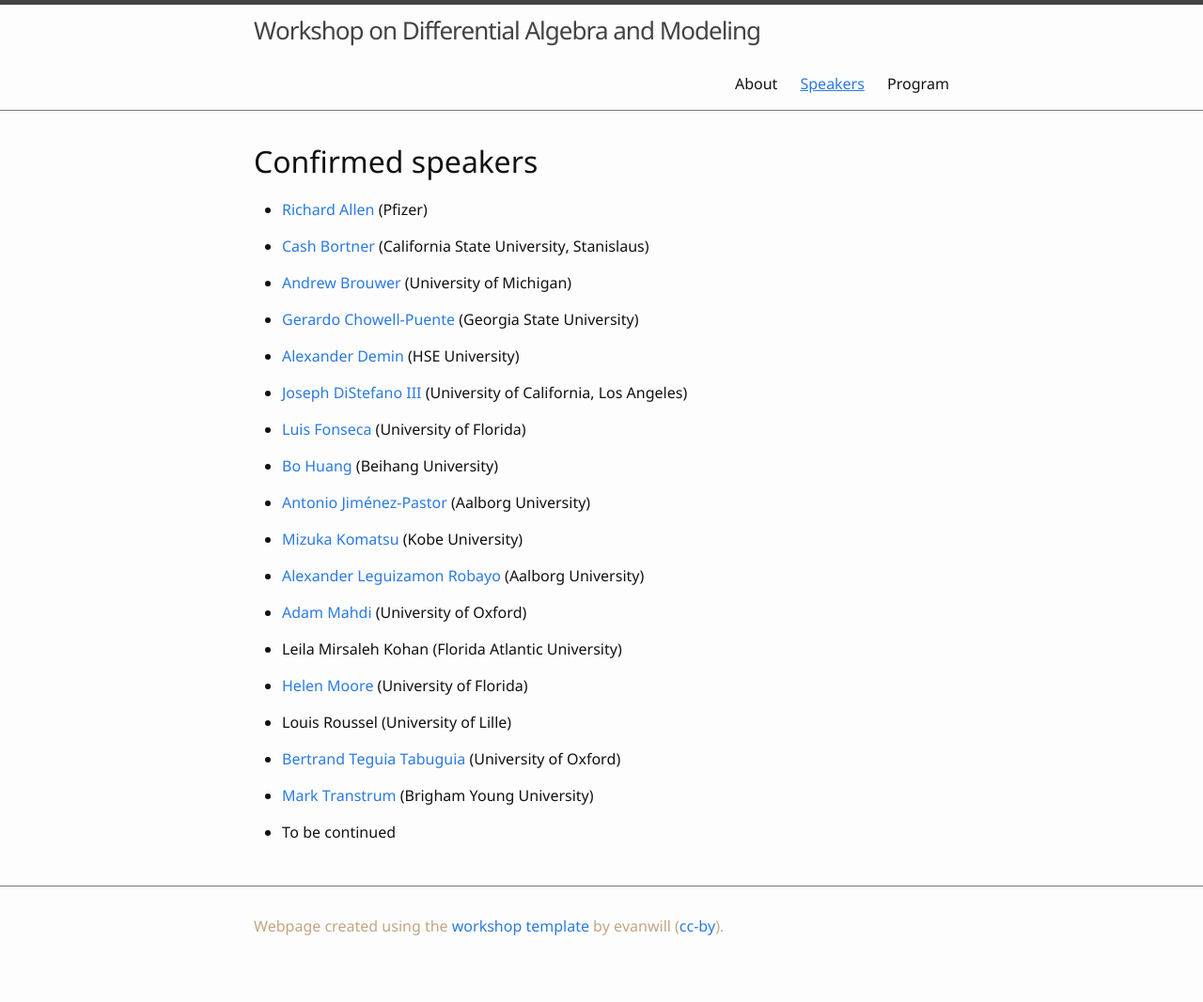
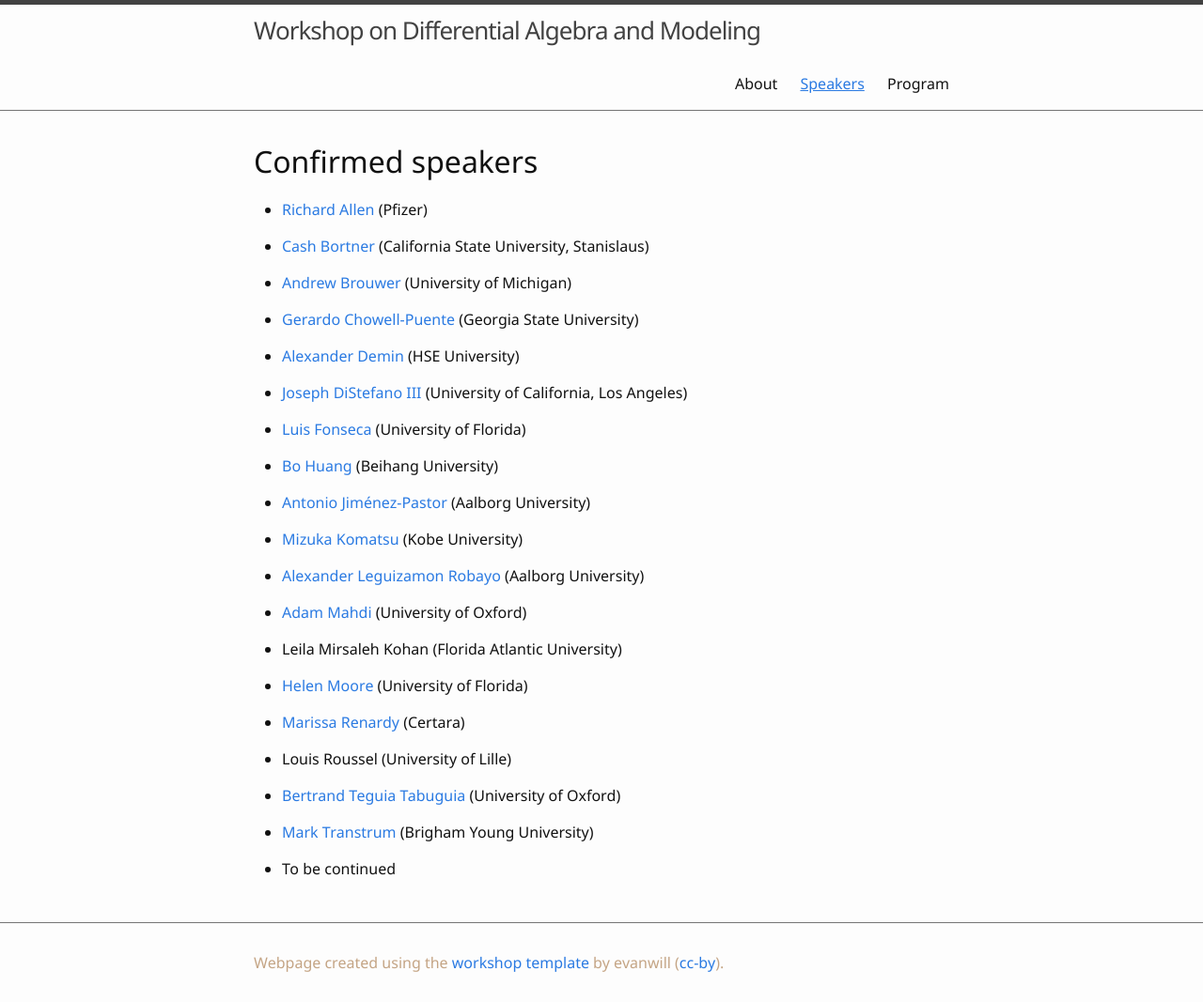
Before and after one commit to diffalg-modeling/diffalg-modeling, a Jekyll site: the page built from participants.md, in a window 1280 px wide. Shown: the whole page at 94% size. Built offline with Jekyll 4.4.1, drawn with Linux system fonts in a browser that asks for light colours; before the commit the page ends 1028 px from its top, so only the background shows below that.

Commit message:
Update participants.md

```diff
--- a/participants.md
+++ b/participants.md
@@ -33,6 +33,8 @@ nav: true
 
 * [Helen Moore](https://directory.ufhealth.org/moore-helen) (University of Florida)
 
+* [Marissa Renardy](https://marissarenardy.com) (Certara)
+
 * Louis Roussel (University of Lille)
 
 * [Bertrand Teguia Tabuguia](https://bertrandteguia.com) (University of Oxford)
```
